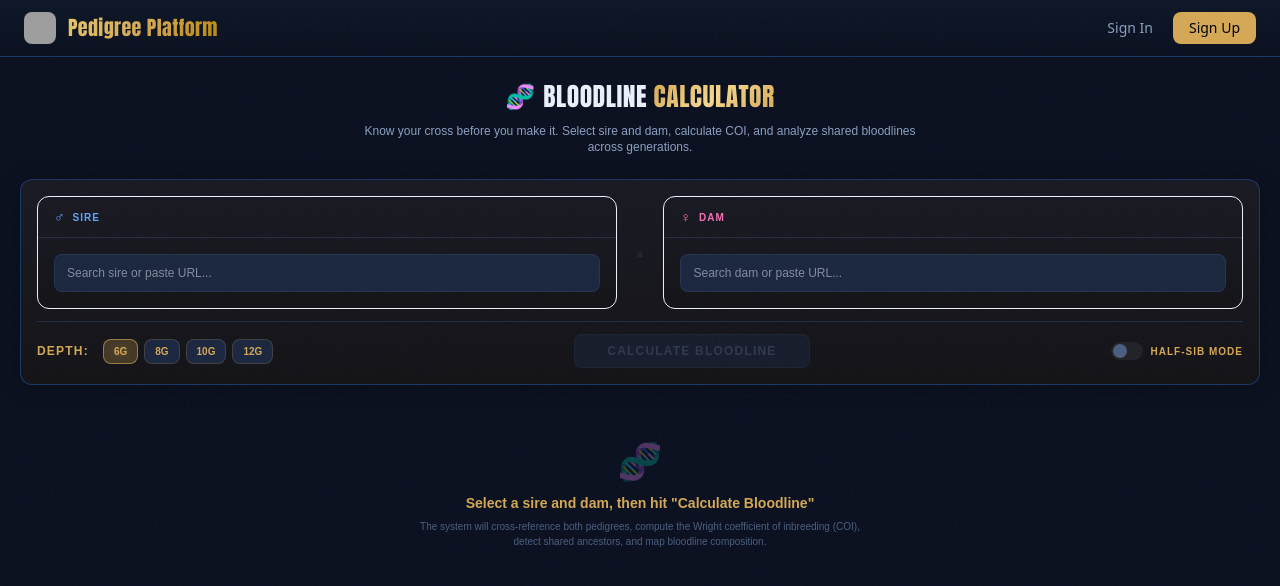
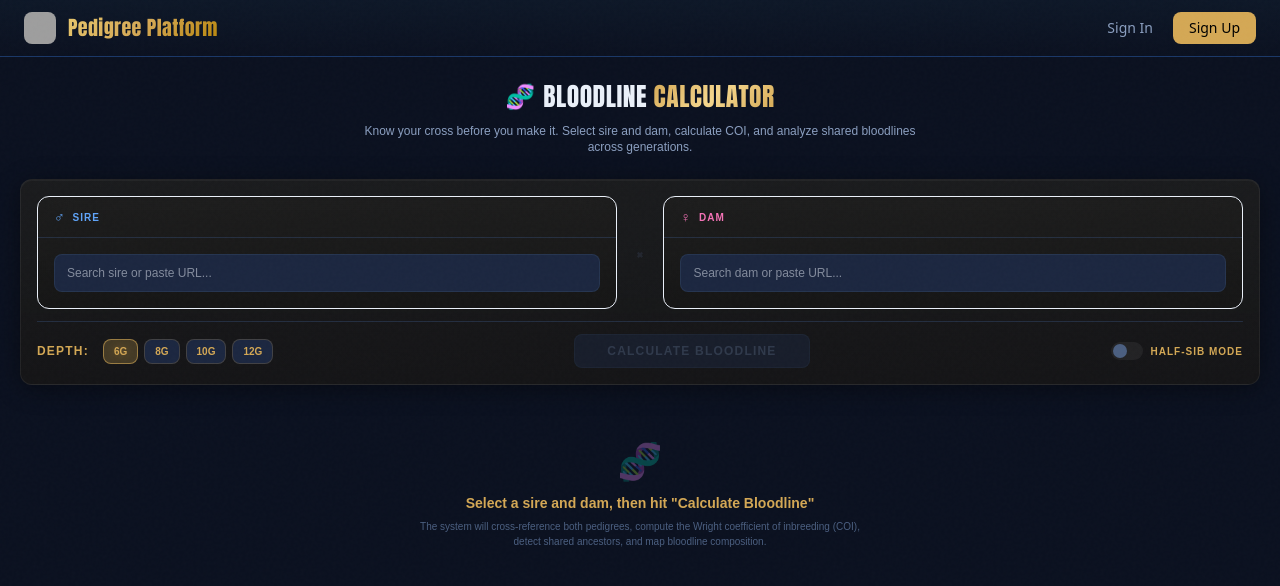
Before and after one commit to CD-Ideas/pedigree-frontend, a Next.js app: page /breeding-calculator in a window 1280 px wide. Shown: the top 586 px of the page. Built offline with nearby package versions, Linux system fonts and the light colour scheme; grey boxes are pictures that could not be loaded.

Commit message:
Auto-backup: 2026-03-23 17:00:01

```diff
--- a/app/(inner)/dashboard/page.tsx
+++ b/app/(inner)/dashboard/page.tsx
@@ -6,10 +6,10 @@ import { useRouter } from "next/navigation";
 import { getDogColor } from "@/app/utils/colors";
 
 const steelFrame = {
-  border: "1.5px solid rgba(30,64,120,0.4)",
-  boxShadow: "0 4px 30px rgba(0,0,0,0.5), inset 0 1px 0 rgba(255,255,255,0.04)",
-  background: "linear-gradient(160deg, #1e2430 0%, #171c28 100%)",
-  backdropFilter: "blur(12px)",
+  border: "1.5px solid rgba(255,255,255,0.06)",
+  boxShadow: "0 4px 24px rgba(0,0,0,0.4), inset 0 1px 0 rgba(255,255,255,0.04)",
+  background: "linear-gradient(180deg, rgba(30,30,30,0.85) 0%, rgba(22,22,22,0.9) 100%)",
+  backdropFilter: "blur(16px)",
 };
 
 interface TitleAlert {
@@ -197,7 +197,7 @@ export default function Dashboard() {
         <div className="rounded-xl p-4 sticky top-20" style={steelFrame}>
           <h2 className="text-[10px] uppercase tracking-widest font-bold mb-4 px-2"
             style={{ color: "var(--accent-gold)", fontFamily: "var(--font-table)", textShadow: "0 0 12px rgba(212,168,85,0.3)" }}>
-            Menu
+            📋 Menu
           </h2>
 
           <nav className="space-y-0.5">
@@ -306,7 +306,7 @@ export default function Dashboard() {
             <h2 className="text-[10px] uppercase tracking-widest font-bold mb-4 flex items-center gap-2"
               style={{ color: "var(--accent-gold)", fontFamily: "var(--font-table)", textShadow: "0 0 12px rgba(212,168,85,0.3)" }}>
               <span style={{ width: 16, height: 2, background: "linear-gradient(90deg, var(--accent-gold), transparent)", borderRadius: 1 }} />
-              Quick Actions
+              ⚡ Quick Actions
             </h2>
             <div className="space-y-2">
               {[
@@ -337,7 +337,7 @@ export default function Dashboard() {
             <h2 className="text-[10px] uppercase tracking-widest font-bold mb-4 flex items-center gap-2"
               style={{ color: "var(--accent-gold)", fontFamily: "var(--font-table)", textShadow: "0 0 12px rgba(212,168,85,0.3)" }}>
               <span style={{ width: 16, height: 2, background: "linear-gradient(90deg, var(--accent-gold), transparent)", borderRadius: 1 }} />
-              Recent Activity
+              📊 Recent Activity
             </h2>
             <div className="flex flex-col items-center justify-center py-8 text-center">
               <span className="text-3xl mb-3">📊</span>
@@ -356,7 +356,7 @@ export default function Dashboard() {
       <aside className="w-56 flex-shrink-0 hidden xl:block">
         <div className="rounded-xl p-4 sticky top-20 space-y-4" style={steelFrame}>
           {/* Profile */}
-          <div className="flex flex-col items-center text-center pb-4 relative" style={{ borderBottom: "1px solid rgba(90,70,50,0.3)" }}>
+          <div className="flex flex-col items-center text-center pb-4 relative" style={{ borderBottom: "1px solid rgba(30,64,120,0.3)" }}>
             <div className="relative group cursor-pointer" onClick={() => setShowAvatarPicker(!showAvatarPicker)}>
               {renderAvatar("w-16 h-16", "text-2xl")}
               <div className="absolute inset-0 rounded-full flex items-center justify-center opacity-0 group-hover:opacity-100 transition-opacity"
@@ -379,7 +379,7 @@ export default function Dashboard() {
                   </div>
                   <button onClick={() => { setShowAvatarPicker(false); avatarInputRef.current?.click(); }}
                     className="w-full flex items-center gap-2 px-3 py-2 transition-colors hover:bg-white/5"
-                    style={{ borderBottom: "1px solid rgba(90,70,50,0.3)", color: "var(--text-secondary)", fontFamily: "var(--font-table)", fontSize: "0.75rem" }}>
+                    style={{ borderBottom: "1px solid rgba(30,64,120,0.3)", color: "var(--text-secondary)", fontFamily: "var(--font-table)", fontSize: "0.75rem" }}>
                     <span className="w-6 h-6 rounded-full flex items-center justify-center text-xs" style={{ background: "rgba(212,168,85,0.1)", border: "1px solid rgba(212,168,85,0.3)" }}>📷</span>
                     Upload Photo
                   </button>
@@ -415,10 +415,10 @@ export default function Dashboard() {
           </div>
 
           {/* Subscription */}
-          <div className="pb-4" style={{ borderBottom: "1px solid rgba(90,70,50,0.3)" }}>
+          <div className="pb-4" style={{ borderBottom: "1px solid rgba(30,64,120,0.3)" }}>
             <h3 className="text-[10px] uppercase tracking-widest font-bold mb-3"
               style={{ color: "var(--accent-gold)", fontFamily: "var(--font-table)", textShadow: "0 0 10px rgba(212,168,85,0.25)" }}>
-              Subscription
+              💳 Subscription
             </h3>
             <div className="rounded-lg p-3"
               style={{ background: "linear-gradient(135deg, rgba(212,168,85,0.1), rgba(184,134,11,0.05))", border: "1px solid rgba(212,168,85,0.25)", boxShadow: "0 0 15px rgba(212,168,85,0.06)" }}>
@@ -439,7 +439,7 @@ export default function Dashboard() {
           </div>
 
           {/* Messaging */}
-          <div className="pb-4" style={{ borderBottom: "1px solid rgba(90,70,50,0.3)" }}>
+          <div className="pb-4" style={{ borderBottom: "1px solid rgba(30,64,120,0.3)" }}>
             <a href="/messages" className="dash-nav-item w-full flex items-center gap-3 px-3 py-2.5 rounded-lg"
               style={{ fontFamily: "var(--font-table)", "--item-color": "96,165,250" } as React.CSSProperties}>
               <span className="relative">
--- a/app/(inner)/dog-of-the-month/page.tsx
+++ b/app/(inner)/dog-of-the-month/page.tsx
@@ -4,9 +4,9 @@ import { useState } from "react";
 import Link from "next/link";
 
 const GLASS_BOX = {
-  background: "linear-gradient(180deg, rgba(40,40,45,0.95) 0%, rgba(30,30,35,0.95) 100%)",
-  backdropFilter: "blur(12px)",
-  border: "1.5px solid rgba(212,168,85,0.15)",
+  background: "linear-gradient(180deg, rgba(30,30,30,0.85) 0%, rgba(22,22,22,0.9) 100%)",
+  backdropFilter: "blur(16px)",
+  border: "1.5px solid rgba(255,255,255,0.06)",
   boxShadow: "0 4px 24px rgba(0,0,0,0.4), inset 0 1px 0 rgba(255,255,255,0.04)",
 };
 
--- a/app/(inner)/dogs/page.tsx
+++ b/app/(inner)/dogs/page.tsx
@@ -518,7 +518,7 @@ export default function DogsPage() {
       ) : (
         /* Table View */
         <div
-          style={{ border: "1.5px solid rgba(30,64,120,0.8)", boxShadow: "0 2px 20px rgba(0,0,0,0.25)", background: "linear-gradient(180deg, #0e1828 0%, #0b1120 100%)" }}
+          style={{ border: "1.5px solid rgba(255,255,255,0.06)", boxShadow: "0 4px 24px rgba(0,0,0,0.4), inset 0 1px 0 rgba(255,255,255,0.04)", background: "linear-gradient(180deg, rgba(30,30,30,0.85) 0%, rgba(22,22,22,0.9) 100%)", backdropFilter: "blur(16px)" }}
           className="rounded-lg overflow-hidden"
         >
           <table className="w-full text-sm">
--- a/app/(inner)/messages/page.tsx
+++ b/app/(inner)/messages/page.tsx
@@ -5,9 +5,9 @@ import { useSearchParams } from "next/navigation";
 import { Suspense } from "react";
 
 const GLASS_BOX = {
-  background: "linear-gradient(180deg, rgba(40,40,45,0.95) 0%, rgba(30,30,35,0.95) 100%)",
-  backdropFilter: "blur(12px)",
-  border: "1.5px solid rgba(212,168,85,0.15)",
+  background: "linear-gradient(180deg, rgba(30,30,30,0.85) 0%, rgba(22,22,22,0.9) 100%)",
+  backdropFilter: "blur(16px)",
+  border: "1.5px solid rgba(255,255,255,0.06)",
   boxShadow: "0 4px 24px rgba(0,0,0,0.4), inset 0 1px 0 rgba(255,255,255,0.04)",
 };
 
--- a/app/account/page.tsx
+++ b/app/account/page.tsx
@@ -4,9 +4,10 @@ import { useState, useEffect, useRef } from "react";
 import { useRouter } from "next/navigation";
 
 const steelFrame = {
-  border: "1.5px solid rgba(30,64,120,0.8)",
-  boxShadow: "0 2px 20px rgba(0,0,0,0.25)",
-  background: "linear-gradient(180deg, #0e1828 0%, #0b1120 100%)",
+  background: "linear-gradient(180deg, rgba(30,30,30,0.85) 0%, rgba(22,22,22,0.9) 100%)",
+  backdropFilter: "blur(16px)",
+  border: "1.5px solid rgba(255,255,255,0.06)",
+  boxShadow: "0 4px 24px rgba(0,0,0,0.4), inset 0 1px 0 rgba(255,255,255,0.04)",
 };
 
 const inputStyle = {
--- a/app/breeding-calculator/page.tsx
+++ b/app/breeding-calculator/page.tsx
@@ -79,9 +79,10 @@ function Card({ children, className = "", style = {} }: { children: React.ReactN
     <div
       className={`glow-blue rounded-xl ${className}`}
       style={{
-        border: "1.5px solid rgba(30,64,120,0.8)",
-        boxShadow: "0 2px 20px rgba(0,0,0,0.25)",
-        background: "linear-gradient(180deg, #1a1a24 0%, #141418 100%)",
+        background: "linear-gradient(180deg, rgba(30,30,30,0.85) 0%, rgba(22,22,22,0.9) 100%)",
+        backdropFilter: "blur(16px)",
+        border: "1.5px solid rgba(255,255,255,0.06)",
+        boxShadow: "0 4px 24px rgba(0,0,0,0.4), inset 0 1px 0 rgba(255,255,255,0.04)",
         ...style,
       }}
     >
--- a/app/marketplace/page.tsx
+++ b/app/marketplace/page.tsx
@@ -76,8 +76,10 @@ function AdCard({ ad, index }: { ad: MarketplaceAd; index: number }) {
       href={`/marketplace/${ad.id}`}
       className="group block rounded-xl overflow-hidden transition-all duration-300 hover:scale-[1.02] hover:shadow-lg"
       style={{
-        background: "linear-gradient(180deg, #0e1828 0%, #0b1120 100%)",
-        border: "1.5px solid rgba(30,64,120,0.3)",
+        background: "linear-gradient(180deg, rgba(30,30,30,0.85) 0%, rgba(22,22,22,0.9) 100%)",
+        backdropFilter: "blur(16px)",
+        border: "1.5px solid rgba(255,255,255,0.06)",
+        boxShadow: "0 4px 24px rgba(0,0,0,0.4), inset 0 1px 0 rgba(255,255,255,0.04)",
         animation: "cardReveal 0.4s ease both",
         animationDelay: `${index * 40}ms`,
       }}
--- a/app/pedigree/spotlight/page.tsx
+++ b/app/pedigree/spotlight/page.tsx
@@ -212,7 +212,7 @@ function QuickSearch({ onSelectDog, famousDogs }: { onSelectDog?: (dogId: number
 
   return (
     <div ref={ref} className="relative mb-5">
-      <div className="glow-gold rounded-xl overflow-hidden" style={{ border: "1.5px solid rgba(30,64,120,0.8)", boxShadow: "0 2px 20px rgba(0,0,0,0.25)", background: "linear-gradient(180deg, #0e1828 0%, #0b1120 100%)" }}>
+      <div className="glow-gold rounded-xl overflow-hidden" style={{ background: "linear-gradient(180deg, rgba(30,30,30,0.85) 0%, rgba(22,22,22,0.9) 100%)", backdropFilter: "blur(16px)", border: "1.5px solid rgba(255,255,255,0.06)", boxShadow: "0 4px 24px rgba(0,0,0,0.4), inset 0 1px 0 rgba(255,255,255,0.04)" }}>
         <div className="px-4 py-3 flex items-center gap-3">
           <span className="text-lg">🔍</span>
           <input
@@ -405,7 +405,7 @@ export default function SpotlightPage() {
 
         {/* ── Search Controls ── */}
         <div ref={dropdownRef} className="glow-teal rounded-xl p-3 md:p-4 mb-5"
-             style={{ border: "1.5px solid rgba(30,64,120,0.8)", boxShadow: "0 2px 20px rgba(0,0,0,0.25)", background: "linear-gradient(180deg, #0e1828 0%, #0b1120 100%)", backdropFilter: "blur(20px)" }}>
+             style={{ background: "linear-gradient(180deg, rgba(30,30,30,0.85) 0%, rgba(22,22,22,0.9) 100%)", backdropFilter: "blur(16px)", border: "1.5px solid rgba(255,255,255,0.06)", boxShadow: "0 4px 24px rgba(0,0,0,0.4), inset 0 1px 0 rgba(255,255,255,0.04)" }}>
 
           <div className="grid grid-cols-1 md:grid-cols-12 gap-3 items-end">
 
@@ -603,7 +603,7 @@ export default function SpotlightPage() {
                 <Link key={r.id} href={`/pedigree/${r.id}`}
                       className="glow-blue group rounded-xl overflow-hidden transition-all hover:scale-[1.02] hover:shadow-xl relative"
                       style={{
-                        border: "1.5px solid rgba(30,64,120,0.8)", boxShadow: "0 2px 20px rgba(0,0,0,0.25)", background: "linear-gradient(180deg, #0e1828 0%, #0b1120 100%)",
+                        background: "linear-gradient(180deg, rgba(30,30,30,0.85) 0%, rgba(22,22,22,0.9) 100%)", backdropFilter: "blur(16px)", border: "1.5px solid rgba(255,255,255,0.06)", boxShadow: "0 4px 24px rgba(0,0,0,0.4), inset 0 1px 0 rgba(255,255,255,0.04)",
                         animationDelay: `${idx * 50}ms`,
                       }}>
 
--- a/app/puppy-predictor/result/[id]/page.tsx
+++ b/app/puppy-predictor/result/[id]/page.tsx
@@ -144,7 +144,7 @@ export default function PredictionResultPage() {
             { label: "Dam Genotype", geno: data.dam_genotype, color: "#f472b6", icon: "♀" },
           ].map(g => (
             <div key={g.label} className="rounded-lg p-3 space-y-1" style={{
-              background: "linear-gradient(180deg, #0e1828, #0b1120)",
+              background: "linear-gradient(180deg, rgba(30,30,30,0.85), rgba(22,22,22,0.9))",
               border: `1px solid ${g.color}30`,
             }}>
               <h3 className="text-xs font-bold" style={{ color: g.color, fontFamily: "var(--font-table)" }}>
@@ -163,7 +163,7 @@ export default function PredictionResultPage() {
         <div className="grid grid-cols-1 sm:grid-cols-2 lg:grid-cols-3 gap-4">
           {results.map((r, i) => (
             <div key={i} className="rounded-xl p-4 transition-all hover:scale-[1.02]" style={{
-              background: "linear-gradient(180deg, #0e1828, #0b1120)",
+              background: "linear-gradient(180deg, rgba(30,30,30,0.85), rgba(22,22,22,0.9))",
               border: "1.5px solid rgba(30,64,120,0.5)", boxShadow: "0 4px 20px rgba(0,0,0,0.3)",
             }}>
               <div className="flex items-center gap-3 mb-3">
```
Also changed, not shown: app/puppy-predictor/page.tsx (+14 -11 lines), public/uploads/avatars/avatar_2_1774283701626.jpg (added).
